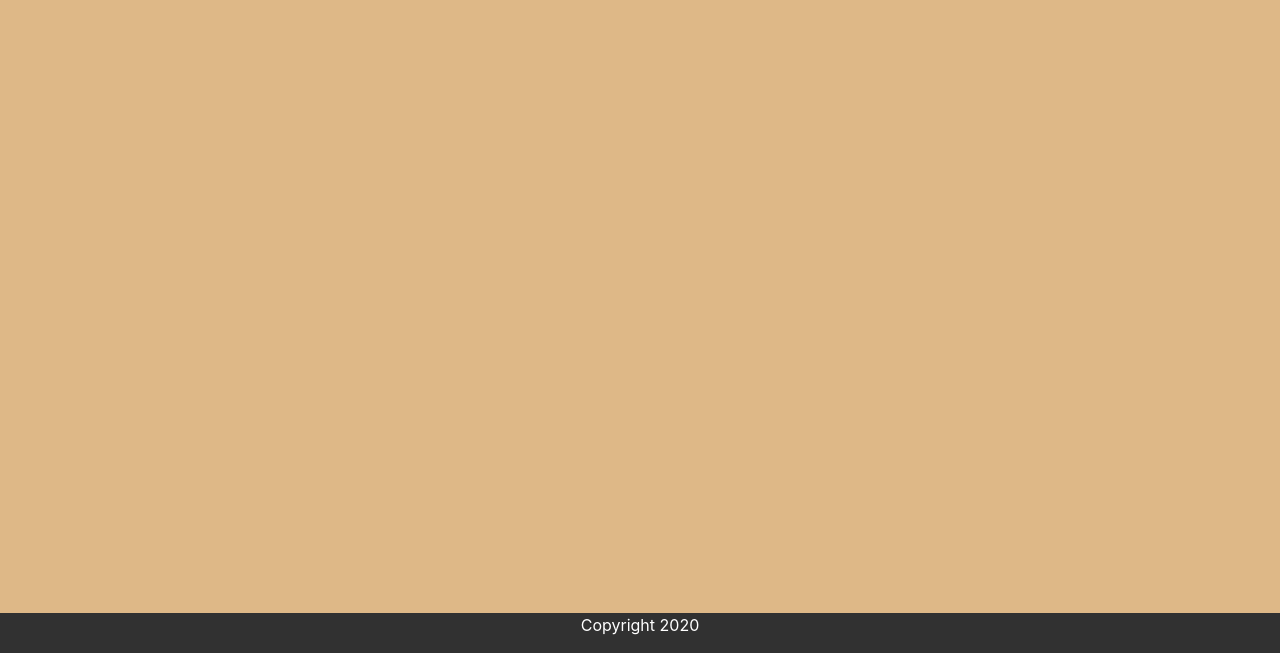
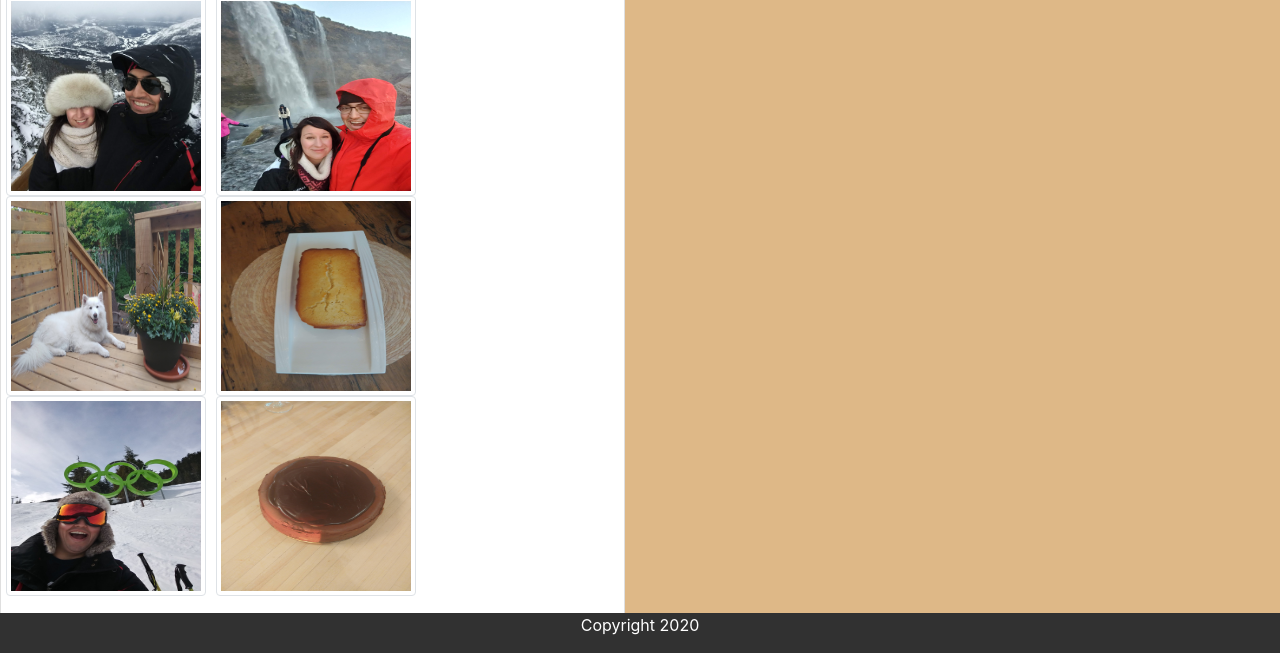
Before and after one commit to mattmckerroll/MDMbootstraphomeworkweek2, a plain HTML site: page portfolio.html in a window 1280 px wide. Shown: the part 147-800 px from the top of the page. Drawn offline with nearby package versions, Linux system fonts and the light colour scheme.

Commit message:
added images to about me, and portfolio, fixed up some css, added structure to portfolio page

```diff
--- a/portfolio.html
+++ b/portfolio.html
@@ -37,6 +37,28 @@
         </div>
     </nav>
 
+    <section class="row">
+        <div class="col-md-6">
+          <div class="card">
+            <div class="card-body">
+              <h2 class="card-title">Portfolio</h2>
+              <div class="row">
+                <img class="img-thumbnail" id="portfolioImgLeft" src="./images/iceland-mountain.jpg" alt="Matthew and his wife Natallia in iceland on a mountain">
+                <img class="img-thumbnail" id="portfolioImgRight" src="./images/iceland-waterfall.jpg" alt="Matthew and Natallia at a waterfall in iceland">
+              </div>
+              <div class="row">
+                <img class="img-thumbnail" id="portfolioImgLeft" src="./images/Olivia.jpg" alt="My dog Olivia">
+                <img class="img-thumbnail" id="portfolioImgRight" src="./images/lemon-loaf.jpg" alt="Lemon loaf">
+              </div>
+              <div class="row">
+                <img class="img-thumbnail" id="portfolioImgLeft" src="./images/skiing.jpg" alt="Matthew skiing in whistler">
+                <img class="img-thumbnail" id="portfolioImgRight" src="./images/chocolateCheesecake.jpg" alt="Chocolate cheesecake i made">
+              </div>
+            </div>
+          </div>
+        </div>
+
+    </section>
 
 
 
--- a/style.css
+++ b/style.css
@@ -11,9 +11,25 @@ h2 {
 #aboutMeImg {
     float: left;
 
+    width: 210px;
+    height: 240px;
+    margin-right: 10px;
+}
+
+#portfolioImgLeft{
+    float: left;
     width: 200px;
     height: 200px;
     margin-right: 10px;
+
+}
+
+#portfolioImgRight{
+    float: right;
+    width: 200px;
+    height: 200px;
+    margin-right: 10px;
+
 }
 
 footer {
```
Also changed, not shown: index.html (+8 -2 lines), images/Olivia.jpg (added), images/chocolateCheesecake.jpg (added), images/iceland-mountain.jpg (added), images/iceland-waterfall.jpg (added), images/lemon-loaf.jpg (added), images/profile-pic.jpg (added), images/skiing.jpg (added).
